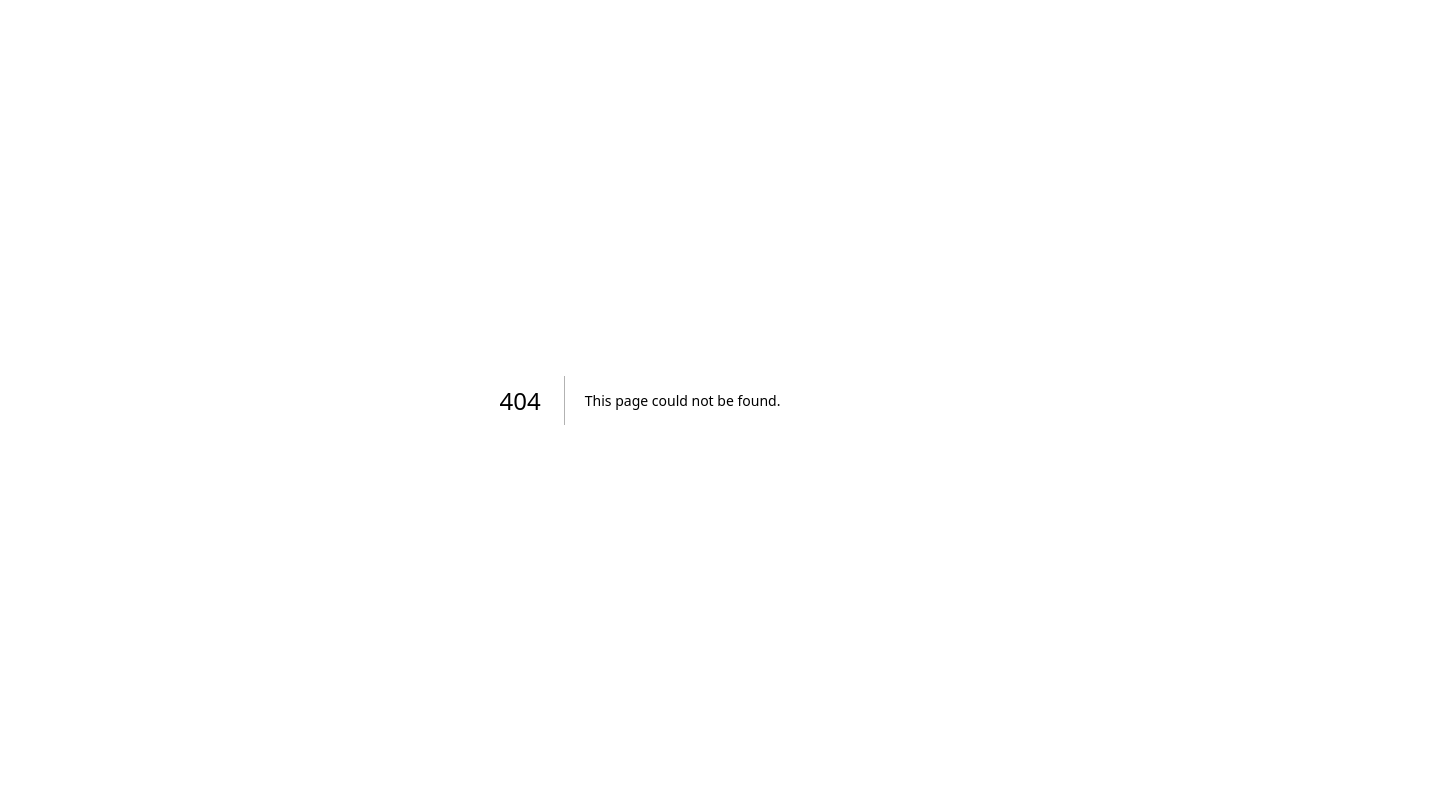
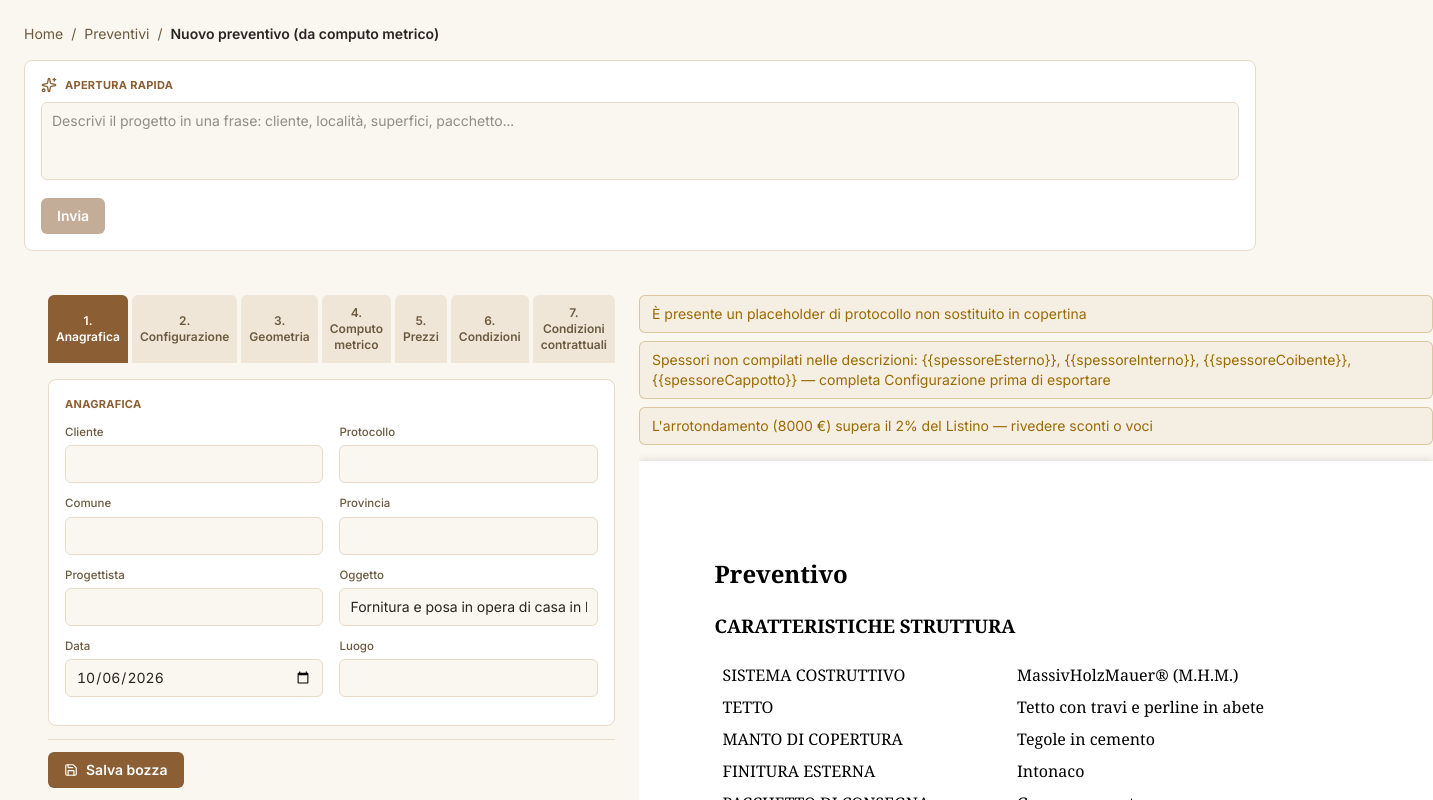
Before and after one commit to barumini/generatore-preventivi, a Next.js app in the folder FbePreventivatore/: page /preventivi/nuovo-v3 in a window 1280 px wide. Before the commit this address had no page. Shown: the top 800 px of the page, 1433 px wide, since content can reach past the window. Built offline with nearby package versions, Linux system fonts and the light colour scheme.

Commit message:
feat(nuovo-v3): aggiungi la pagina /preventivi/nuovo-v3

```diff
--- /dev/null
+++ b/FbePreventivatore/src/app/preventivi/nuovo-v3/page.tsx
@@ -0,0 +1,39 @@
+'use client'
+
+import { useState } from 'react'
+import { ChatApertura } from '../nuovo/ChatApertura'
+import { WizardConSalvataggioV3 } from '../WizardConSalvataggioV3'
+import { Breadcrumb } from '../ui/Breadcrumb'
+import type { StatoForm } from '../nuovo/stato-form'
+
+const STATO_INIZIALE_VUOTO: Partial<StatoForm> = {}
+
+export default function NuovoPreventivoV3() {
+  const [aggiornamentoEsterno, setAggiornamentoEsterno] = useState<
+    { versione: number; parziale: Partial<StatoForm> } | undefined
+  >()
+  const [salvataggio, setSalvataggio] = useState<{ id: string; numero: number } | undefined>()
+
+  return (
+    <div className="mx-auto max-w-[1400px] px-6 pt-6">
+      <Breadcrumb
+        voci={[
+          { label: 'Home', href: '/' },
+          { label: 'Preventivi', href: '/preventivi' },
+          { label: 'Nuovo preventivo (da computo metrico)' },
+        ]}
+      />
+      <ChatApertura
+        onEstrazioneCompletata={(parziale) => {
+          setAggiornamentoEsterno((precedente) => ({ versione: (precedente?.versione ?? 0) + 1, parziale }))
+        }}
+      />
+      <WizardConSalvataggioV3
+        statoIniziale={STATO_INIZIALE_VUOTO}
+        aggiornamentoEsterno={aggiornamentoEsterno}
+        preventivoEsistente={salvataggio}
+        onSalvato={setSalvataggio}
+      />
+    </div>
+  )
+}
```
